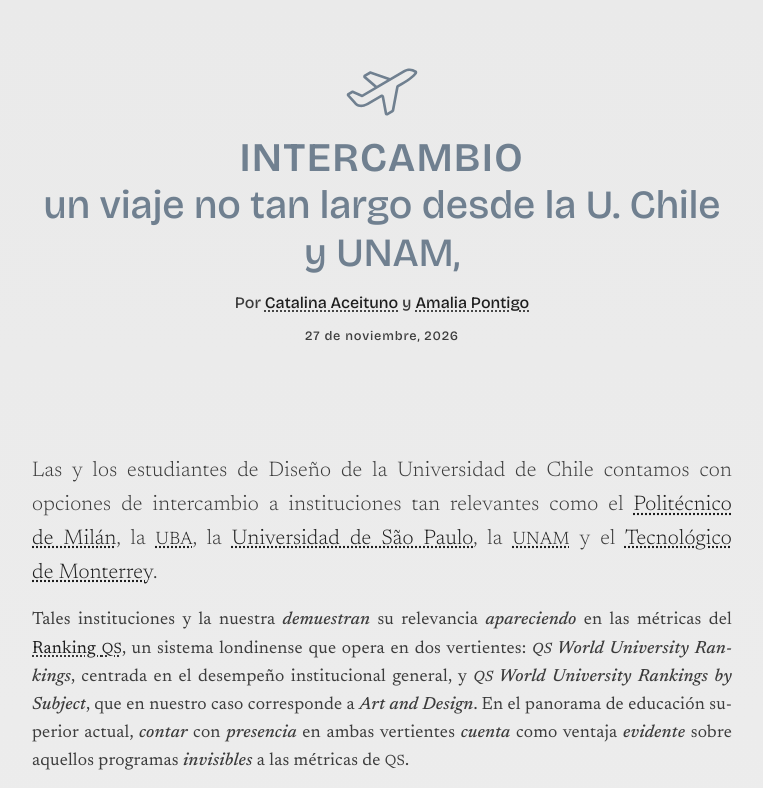
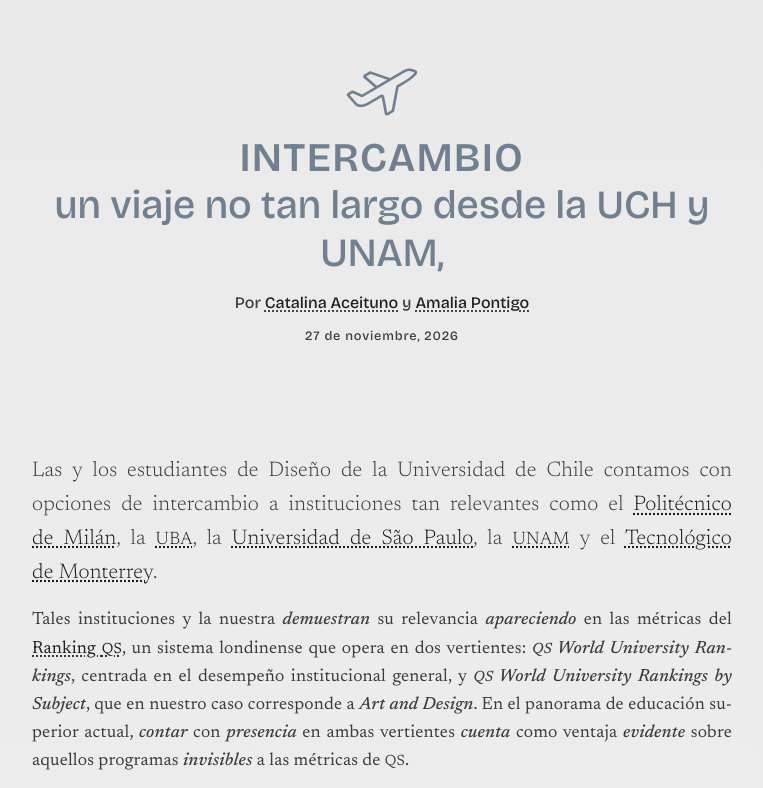
Before and after one commit to ctalinaaz/TRONCAL_EVALUACION_FINAL, a plain HTML site: page index.html in a window 1280 px wide. Shown: the top 788 px of the page, without its empty margins (258-1021 px from the left). Drawn offline with nearby package versions, Linux system fonts and the light colour scheme.

Commit message:
Update index.html

```diff
--- a/index.html
+++ b/index.html
@@ -331,7 +331,7 @@
         <div class="container">
             <header>
                 <h1>Intercambio</h1>
-                <h2>un viaje no tan largo desde la U. Chile y UNAM,</h2>
+                <h2>un viaje no tan largo desde la UCH y UNAM,</h2>
                 <h4>Por <a href="https://github.com/ctalinaaz" target="_blank" rel="noopener">Catalina Aceituno</a> y <a href="https://github.com/amalia-pont" target="_blank" rel="noopener">Amalia Pontigo</a></h4>
                 <h5>27 de noviembre, 2026</h5>
             </header>
```
